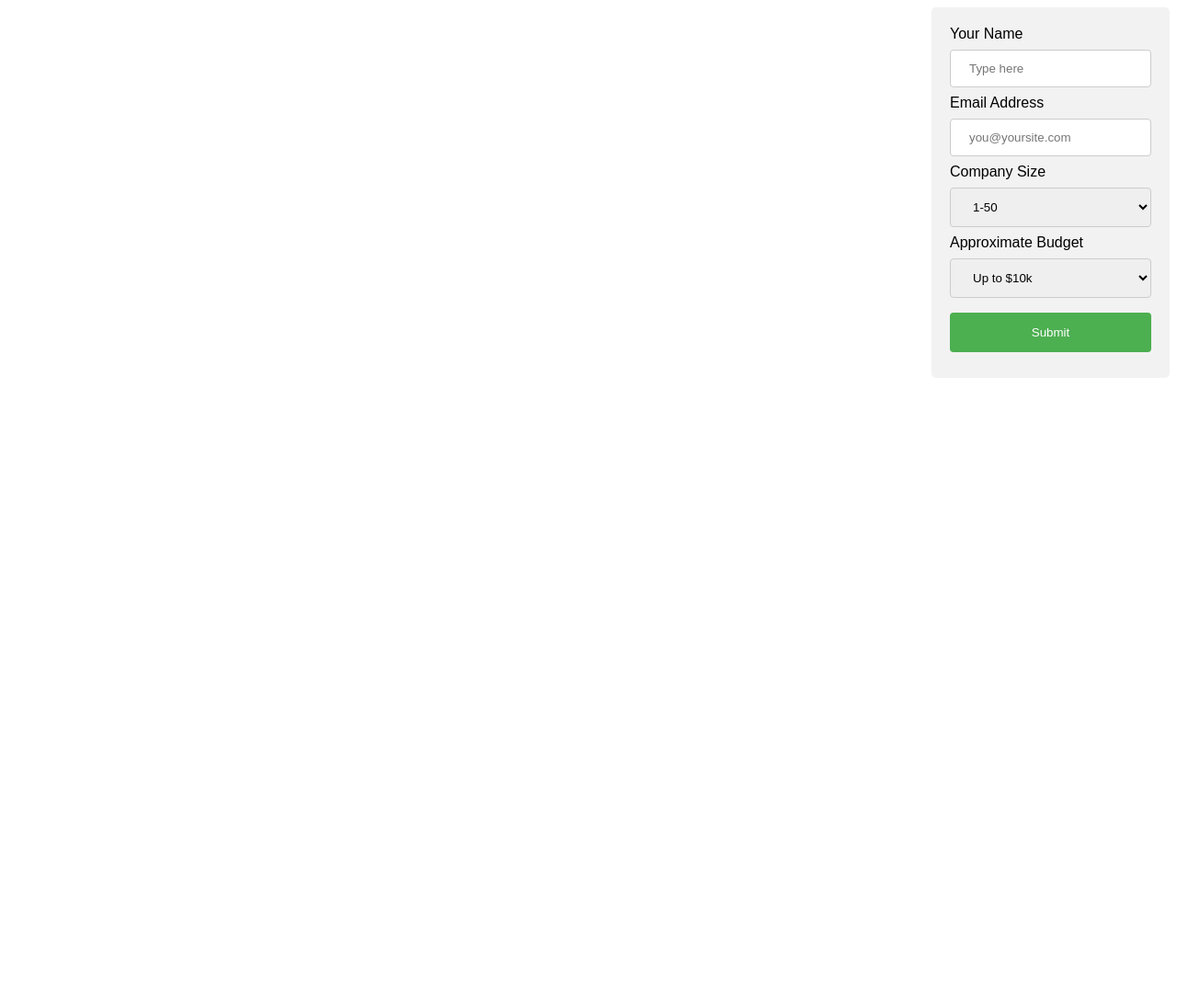
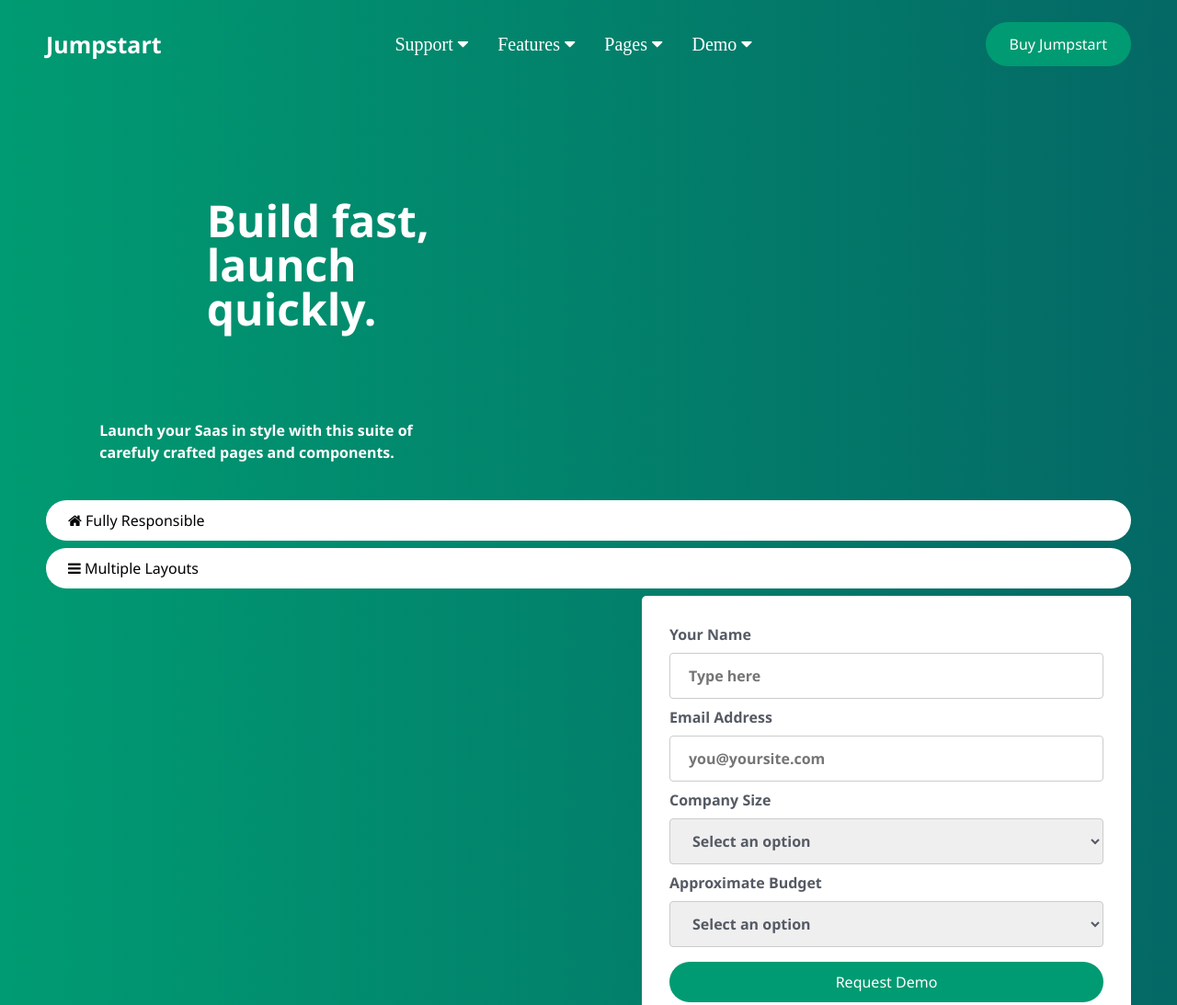
Before and after one commit to RadhikaMurugesan/samplelayout_html_css, a plain HTML site: page src/index.html in a window 1280 px wide. Shown: the top 1093 px of the page at 92% size. Before the commit the page ends 800 px from the top, so only its background shows below. Drawn offline with Linux system fonts and the light colour scheme.

Commit message:
Designing header and left side content

```diff
--- a/src/css/index.css
+++ b/src/css/index.css
@@ -1,7 +1,96 @@
 body {
-    font-family: Arial;
+    background: linear-gradient(to right,#009b72,#046865)!important;
+    /* overflow: hidden;
+    position: relative; */
+    box-sizing: border-box;
+    margin-right: 50px;
+    margin-left: 50px;
   }
 
+
+
+  .navbar-container {
+    display: flex;
+    min-height: 80px;
+    align-items: center;
+    justify-content: space-between;
+  }
+  .demo-name {
+    display: flex;
+    font-family:'Segoe UI', Tahoma, Geneva, Verdana, sans-serif;
+    font-size: 25px;
+    white-space: nowrap;
+    color: white;
+    font-weight: 700;
+  }
+  menu {
+    overflow: hidden;
+    display: flex;
+  }
+  .dropdown {
+    float: right;
+    overflow: hidden;
+  }
+  .dropdown .dropbtn {
+    font-size: 1.25rem;
+    border: none;
+    outline: none;
+    color: white;
+    padding: 14px 16px;
+    background-color: inherit;
+    font-family: inherit;
+    margin: 0;
+  }
+
+  .menua:hover, .dropdown:hover .dropbtn {
+    background-color: white;
+  }
+
+  .dropdown-content {
+    display: none;
+    position: absolute;
+    background-color: #f9f9f9;
+    min-width: 160px;
+    box-shadow: 0px 8px 16px 0px rgba(0,0,0,0.2);
+    z-index: 1;
+  }
+
+  .dropdown-content a {
+    float: none;
+    color: black;
+    padding: 12px 16px;
+    text-decoration: none;
+    display: block;
+    text-align: left;
+  }
+
+  .dropdown-content a:hover {
+    background-color:#ddd;
+  }
+
+  .dropdown:hover .dropdown-content {
+    display: block;
+  }
+  .buy-btn {
+    display: flex;
+    color: #fff;
+    background-color: #009b72;
+    box-shadow: none;
+    border: 2px solid transparent;
+    padding: .625rem 1.5rem;
+    font-family:'Segoe UI', Tahoma, Geneva, Verdana, sans-serif;
+    font-size: 1rem;
+    line-height: 1.5;
+    border-radius: 100px;
+    text-align: center;
+    font-weight: 500;
+  }
+
+  .buy-btn:hover {
+    background-color: #004f3a;
+    border-radius: 100px;
+    border: 2px solid #004f3a;
+  }
   input[type=text], select {
     width: 100%;
     padding: 12px 20px;
@@ -10,26 +99,90 @@ body {
     border: 1px solid #caccca;
     border-radius: 4px;
     box-sizing: border-box;
+    font-size: 1rem;
+    font-weight: 600;
+    line-height: 1.5;
+    color: #555a64;
+    text-align: left;
+    font-family:'Segoe UI', Tahoma, Geneva, Verdana, sans-serif;
+
   }
 
   input[type=submit] {
     width: 100%;
-    background-color: #4CAF50;
+    background-color: #009b72;
     color: white;
     padding: 14px 20px;
-    margin: 8px 0;
-    border: none;
-    border-radius: 4px;
+    margin: 8px 0;padding: .625rem 1.5rem;
+    font-family:'Segoe UI', Tahoma, Geneva, Verdana, sans-serif;
+    font-size: 1rem;
+    line-height: 1.5;
+    border: 2px;
+    border-radius: 100px;
     cursor: pointer;
+    font-weight: 500;
+  }
+  label {
+    font-size: 1rem;
+    font-weight: 600;
+    line-height: 1.5;
+    color: #555a64;
+    text-align: left;
+    font-family:'Segoe UI', Tahoma, Geneva, Verdana, sans-serif;
+
   }
 
   input[type=submit]:hover {
-    background-color: #45a049;
+    background-color: #004f3a;
+    border-radius: 100px;
+    border: 2px solid #004f3a;
+  }
+  .main-container {
+    display: block;
+    padding-top: 80px !important;
+    position: relative;
+    z-index: 1;
+    width: 100%;
+  }
+  .content-container {
+
+    align-items: center;
+    justify-content: center;
+    box-sizing: border-box;
   }
 
-  div.container {
+  .form-container {
     border-radius: 5px;
-    background-color: #f2f2f2;
-    padding: 20px;
+    background-color: #fff;
+    padding: 30px;
     float: right;
+    width: 40%;
   }
+  .quotes-big {
+    color: white;
+    font-family:'Segoe UI', Tahoma, Geneva, Verdana, sans-serif;
+    font-size: 3rem;
+    line-height: 1;
+    font-weight: bold;
+  }
+
+  .quotes-small {
+    color: white;
+    font-family:'Segoe UI', Tahoma, Geneva, Verdana, sans-serif;
+    font-size: 1rem;
+    line-height: 1.5;
+    font-weight: bold;
+  }
+ .btn {
+    background-color: white;
+    color: black;
+    padding: 14px 20px;
+    margin: 8px 0;padding: .625rem 1.5rem;
+    font-family:'Segoe UI', Tahoma, Geneva, Verdana, sans-serif;
+    font-size: 1rem;
+    line-height: 1.5;
+    border: 2px;
+    border-radius: 100px;
+    cursor: pointer;
+    font-weight: 500;
+ }
--- a/src/index.html
+++ b/src/index.html
@@ -2,11 +2,73 @@
 <html>
     <head>
         <meta name="viewport" content="width=device-width, initial-scale=1">
+        <link rel="stylesheet" href="https://cdnjs.cloudflare.com/ajax/libs/font-awesome/4.7.0/css/font-awesome.min.css">
         <link href="./css/index.css" type="text/css" rel="stylesheet">
         <title>SampleLayout using html and css</title>
     </head>
     <body>
-        <div class="container">
+        <div class="navbar-container">
+          <div class="demo-name">Jumpstart</div>
+          <div class="menu">
+            <div class="dropdown">
+              <button class="dropbtn">Demo
+                <i class="fa fa-caret-down"></i>
+              </button>
+              <div class="dropdown-content">
+                <a href="#">Link 1</a>
+                <a href="#">Link 2</a>
+                <a href="#">Link 3</a>
+              </div>
+            </div>
+            <div class="dropdown">
+              <button class="dropbtn">Pages
+                <i class="fa fa-caret-down"></i>
+              </button>
+              <div class="dropdown-content">
+                <a href="#">Link 1</a>
+                <a href="#">Link 2</a>
+                <a href="#">Link 3</a>
+              </div>
+            </div>
+            <div class="dropdown">
+              <button class="dropbtn">Features
+                <i class="fa fa-caret-down"></i>
+              </button>
+              <div class="dropdown-content">
+                <a href="#">Link 1</a>
+                <a href="#">Link 2</a>
+                <a href="#">Link 3</a>
+              </div>
+            </div>
+            <div class="dropdown">
+              <button class="dropbtn">Support
+                <i class="fa fa-caret-down"></i>
+              </button>
+              <div class="dropdown-content">
+                <a href="#">Link 1</a>
+                <a href="#">Link 2</a>
+                <a href="#">Link 3</a>
+              </div>
+            </div>
+          </div>
+          <div class="buy-btn">Buy Jumpstart</div>
+        </div>
+        <div class="main-container">
+          <div class="content-container">
+            <pre class="quotes-big">
+              Build fast,
+              launch
+              quickly.
+            </pre>
+            <pre class="quotes-small">
+              Launch your Saas in style with this suite of
+              carefuly crafted pages and components.
+            </pre>
+            <div class="btn"><i class="fa fa-home"></i> Fully Responsible</div>
+            <div class="btn"><i class="fa fa-bars"></i> Multiple Layouts</div>
+
+          </div>
+          <div class="form-container">
             <form action="/action_page.php">
               <label for="name">Your Name</label>
               <input type="text" id="name" name="name" placeholder="Type here">
@@ -16,6 +78,7 @@
 
               <label for="company">Company Size</label>
               <select id="company" name="company">
+                <option selected="" value="">Select an option</option>
                 <option value="1-50">1-50</option>
                 <option value="50-500">50-500</option>
                 <option value="500+">500+</option>
@@ -23,13 +86,16 @@
 
               <label for="budget">Approximate Budget</label>
               <select id="budget" name="budget">
+                <option selected="" value="">Select an option</option>
                 <option value="1-50">Up to $10k</option>
                 <option value="50-500">$10k-$50k</option>
                 <option value="500+">Over $50k</option>
               </select>
 
-              <input type="submit" value="Submit">
+              <input type="submit" value="Request Demo">
             </form>
           </div>
+        </div>
+
     </body>
 </html>
```
